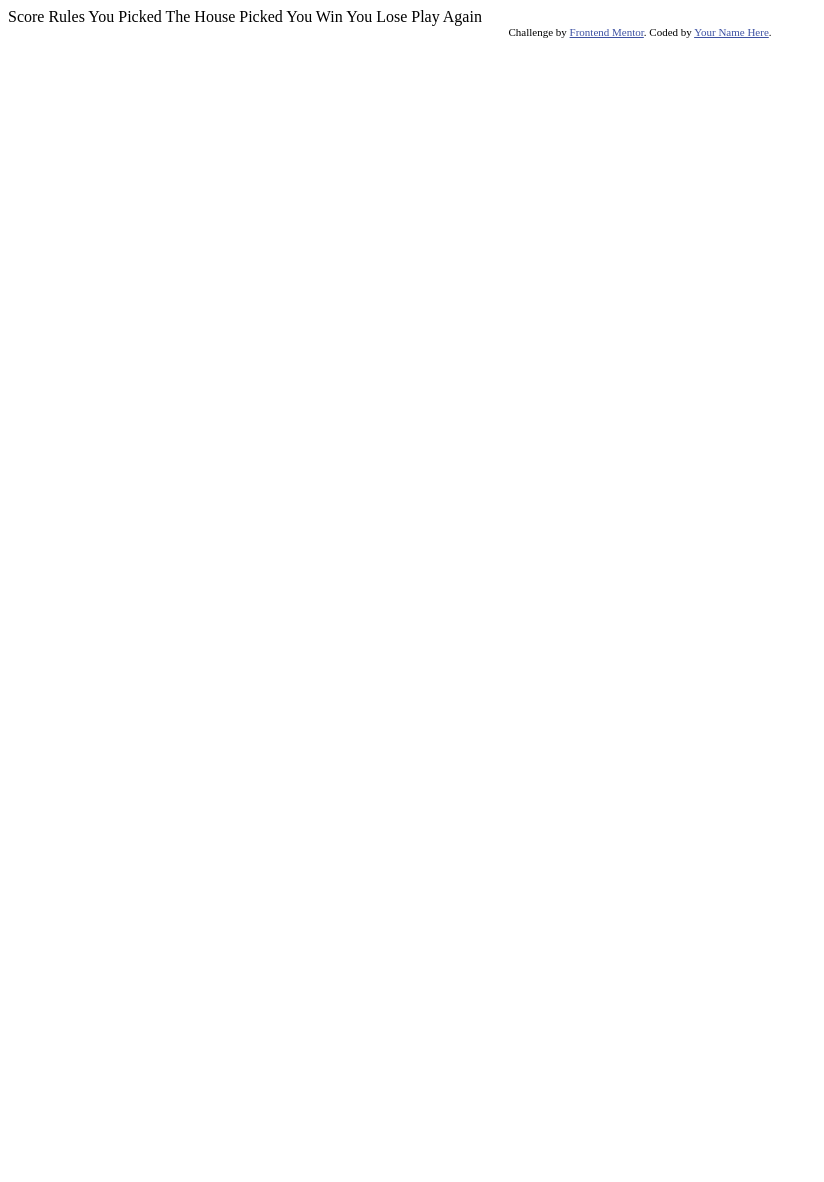
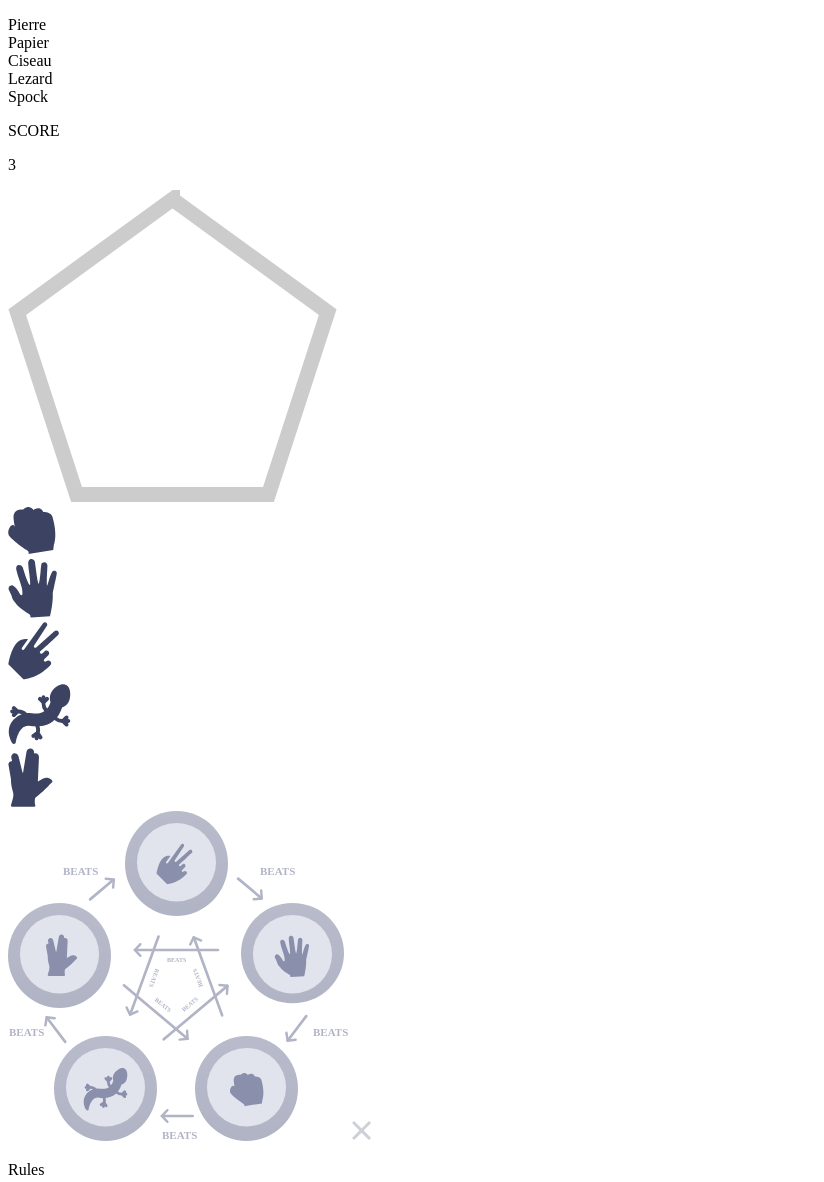
Before and after one commit to Sairyna/Chifoumi, a plain HTML site: page index.html in a window 1280 px wide. Shown: the whole page, without its empty margins (0-824 px from the left). Before the commit the page ends 800 px from the top, so only its background shows below. Drawn offline with Linux system fonts and the light colour scheme.

Commit message:
Ajout html

```diff
--- a/index.html
+++ b/index.html
@@ -1,37 +1,52 @@
 <!DOCTYPE html>
 <html lang="en">
+
 <head>
   <meta charset="UTF-8">
-  <meta name="viewport" content="width=device-width, initial-scale=1.0"> <!-- displays site properly based on user's device -->
+  <meta name="viewport" content="width=device-width, initial-scale=1.0">
+  <!-- displays site properly based on user's device -->
 
   <link rel="icon" type="image/png" sizes="32x32" href="./images/favicon-32x32.png">
 
   <title>Frontend Mentor | Rock, Paper, Scissors</title>
+</head>
 
-  Score
-  Rules
+<body>
+  <section class="option">
+    <p>Pierre<br>Papier<br>Ciseau<br>Lezard<br>Spock</p>
+    <div class="score">
+      <p>SCORE</p>
+      <p>3</p>
+    </div>
+  </section>
 
-  You Picked
-  The House Picked
+  <section class="jeu">
+    <img src="images/bg-pentagon.svg">
 
-  You Win
-  You Lose
+    <div class="Pierre">
+      <img src="images/icon-rock.svg">
+    </div>
 
-  Play Again
+    <div class="Papier">
+      <img src="images/icon-paper.svg">
+    </div>
 
-  <!-- Feel free to remove these styles or customise in your own stylesheet 👍 -->
-  <style>
-    .attribution { font-size: 11px; text-align: center; }
-    .attribution a { color: hsl(228, 45%, 44%); }
-  </style>
-</head>
-<body>
+    <div class="Ciseau">
+      <img src="images/icon-scissors.svg">
+    </div>
 
+    <div class="Lezard">
+      <img src="images/icon-lizard.svg">
+    </div>
 
-
-  <div class="attribution">
-    Challenge by <a href="https://www.frontendmentor.io?ref=challenge" target="_blank">Frontend Mentor</a>.
-    Coded by <a href="#">Your Name Here</a>.
-  </div>
+    <div class="Spock">
+      <img src="images/icon-spock.svg">
+    </div>
+  </section>
 </body>
+<footer>
+  <img src="images/image-rules-bonus.svg">
+  <img src="images/icon-close.svg">
+  <p>Rules</p>
+</footer>
 </html>
```
